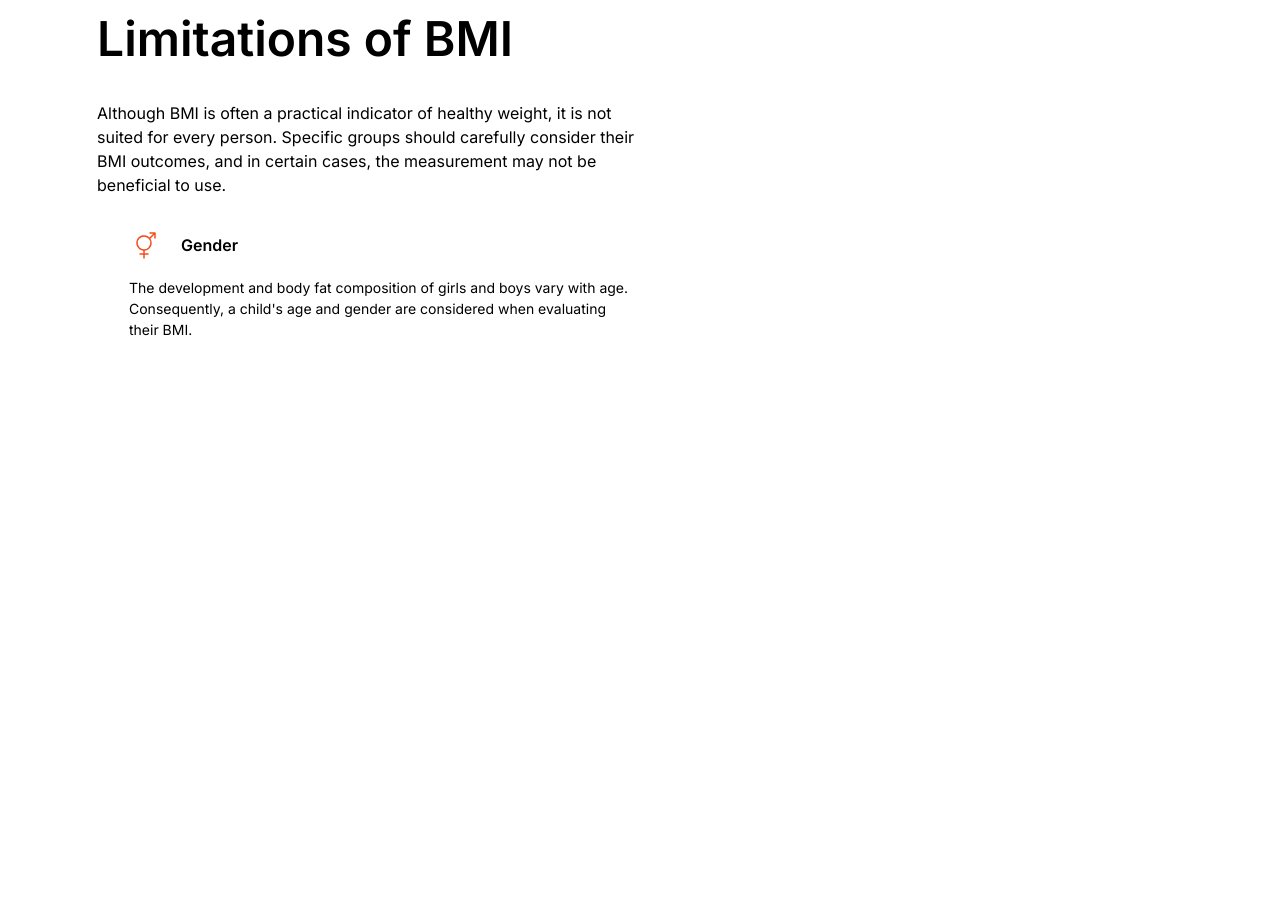
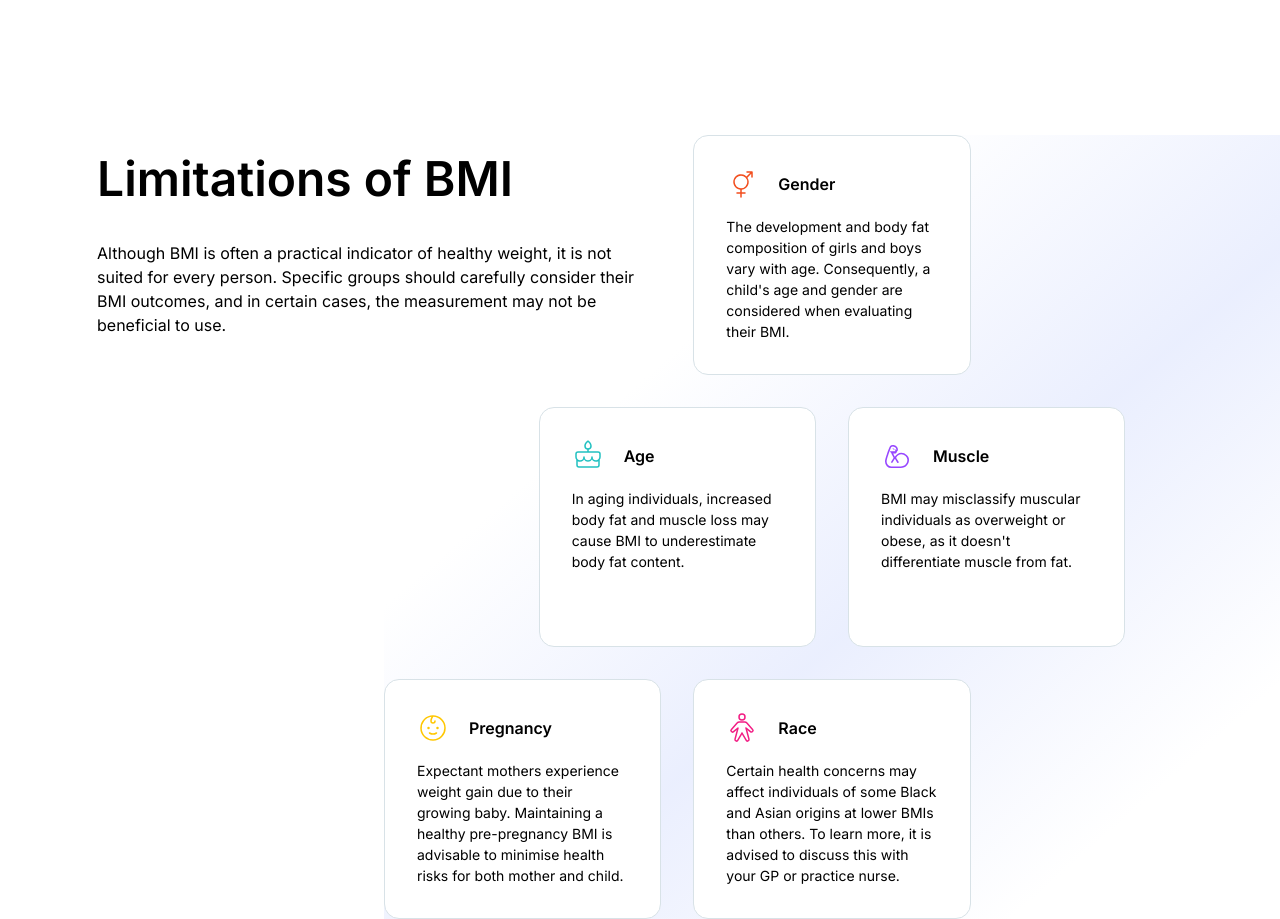
Before and after one commit to Adeben33/BMI-Index-Calculator, a React (Vite) app: page / in a window 1280 px wide. Shown: the part 1940-2859 px from the top of the page. Before the commit the page ends 2312 px from the top, so only its background shows below. Built offline with nearby package versions, Linux system fonts and the light colour scheme.

Commit message:
static html done

```diff
--- a/component/benefits.css
+++ b/component/benefits.css
@@ -1,6 +1,8 @@
 .benefits {
-  margin-left: 97px;
-  margin-bottom: 79px;
+  width: 100%;
+  padding: 70px;
+  border-radius: 15px;
+  background: linear-gradient(to right bottom, #fff, rgba(52, 95, 246, 0.1));
   display: flex;
 }
 
--- a/component/limitation.css
+++ b/component/limitation.css
@@ -1,7 +1,14 @@
+.limitation-container {
+  position: relative;
+}
+
 .limations {
   margin-top: 178px;
   max-width: 564px;
+  height: 0%;
   margin-left: 97px;
+  z-index: 2;
+
   /* margin-top: 510px; */
 }
 
@@ -27,8 +34,27 @@
   height: 32px;
   width: 32px;
 }
+
+.grid {
+  position: absolute;
+  top: -10%;
+  left: 30%;
+  z-index: -1;
+}
 .Grid-content {
-  padding: 32px;
+  /* padding: 32px; */
+
+  display: grid;
+  grid-template-columns: repeat(6, 0.5fr);
+  grid-template-rows: repeat(3, 1fr);
+  gap: 32px;
+  background: linear-gradient(
+    to bottom right,
+    #fff 30%,
+    rgba(52, 95, 246, 0.1),
+    #fff 85%
+  );
+  z-index: -1;
 }
 .Grid-content .heading {
   padding: 0;
@@ -50,9 +76,45 @@
   font-weight: 600;
 }
 
+.padding-32 {
+  /* margin-right: 130px; */
+  padding: 32px;
+  border: 1px solid #d8e2e7;
+  border-radius: 15px;
+  background: #fff;
+}
+
+.width-365 {
+  width: 182.5px;
+}
 .Grid-content .content {
   margin: 0;
   padding: 0;
   font-size: 14px;
   line-height: 1.5;
 }
+
+.item-1 {
+  grid-row: 1/2;
+  grid-column: 3/5;
+}
+
+.item-2 {
+  grid-row: 2/3;
+  grid-column: 2/4;
+}
+
+.item-3 {
+  grid-row: 2/3;
+  grid-column: 4/6;
+}
+
+.item-4 {
+  grid-row: 3/4;
+  grid-column: 1/3;
+}
+
+.item-5 {
+  grid-row: 3/4;
+  grid-column: 3/5;
+}
--- a/component/limitation.jsx
+++ b/component/limitation.jsx
@@ -2,17 +2,21 @@ import "./limitation.css";
 
 function Limitation() {
   return (
+    <div className="limitation-container">
       <div className="limations">
         <div className="content">
           <p className="heading">Limitations of BMI</p>
           <p className="text">
             Although BMI is often a practical indicator of healthy weight, it is
-          not suited for every person. Specific groups should carefully consider
-          their BMI outcomes, and in certain cases, the measurement may not be
-          beneficial to use.
+            not suited for every person. Specific groups should carefully
+            consider their BMI outcomes, and in certain cases, the measurement
+            may not be beneficial to use.
           </p>
         </div>
+      </div>
+      <div className="grid">
         <div className="Grid-content">
+          <div className="item-1 padding-32">
             <div className="heading">
               <svg
                 xmlns="http://www.w3.org/2000/svg"
@@ -29,10 +33,98 @@ function Limitation() {
               <p>Gender</p>
             </div>
             <p className="content">
-          The development and body fat composition of girls and boys vary with
-          age. Consequently, a child's age and gender are considered when
-          evaluating their BMI.
+              The development and body fat composition of girls and boys vary
+              with age. Consequently, a child's age and gender are considered
+              when evaluating their BMI.
             </p>
+          </div>
+          <div className="item-2 padding-32">
+            <div className="heading">
+              <svg
+                xmlns="http://www.w3.org/2000/svg"
+                width="32"
+                height="32"
+                fill="none"
+                viewBox="0 0 32 32"
+              >
+                <path
+                  fill="#22C1C1"
+                  d="M28.75 14A2.75 2.75 0 0 0 26 11.25h-9.25V9.675a3.756 3.756 0 0 0 3-3.675c0-3.362-3.198-5.534-3.334-5.625a.75.75 0 0 0-.832 0C15.448.466 12.25 2.638 12.25 6a3.756 3.756 0 0 0 3 3.675v1.575H6A2.75 2.75 0 0 0 3.25 14v2.916c0 1.066.352 2.1 1 2.947V25A2.75 2.75 0 0 0 7 27.75h18A2.75 2.75 0 0 0 27.75 25v-5.137a4.85 4.85 0 0 0 1-2.947V14Zm-15-8c0-1.925 1.5-3.426 2.25-4.055.75.625 2.25 2.125 2.25 4.055a2.25 2.25 0 0 1-4.5 0Zm-9 8A1.25 1.25 0 0 1 6 12.75h20A1.25 1.25 0 0 1 27.25 14v2.916c0 1.79-1.416 3.285-3.157 3.333A3.25 3.25 0 0 1 20.75 17a.75.75 0 1 0-1.5 0 3.25 3.25 0 1 1-6.5 0 .75.75 0 1 0-1.5 0 3.251 3.251 0 0 1-3.343 3.25c-1.74-.049-3.157-1.544-3.157-3.334V14ZM25 26.25H7A1.25 1.25 0 0 1 5.75 25v-3.836a4.6 4.6 0 0 0 2.117.586 4.726 4.726 0 0 0 3.446-1.345c.26-.254.49-.537.687-.843a4.75 4.75 0 0 0 8 0c.198.306.43.589.69.843A4.716 4.716 0 0 0 24 21.75h.134a4.6 4.6 0 0 0 2.116-.586V25A1.25 1.25 0 0 1 25 26.25Z"
+                />
+              </svg>
+              <p>Age</p>
+            </div>
+            <p className="content">
+              In aging individuals, increased body fat and muscle loss may cause
+              BMI to underestimate body fat content.
+            </p>
+          </div>
+          <div className="item-3 padding-32">
+            <div className="heading">
+              <svg
+                xmlns="http://www.w3.org/2000/svg"
+                width="32"
+                height="32"
+                fill="none"
+                viewBox="0 0 32 32"
+              >
+                <path
+                  fill="#9747FF"
+                  d="M10.44 28h9.154C25.368 28 28 23.732 28 19.77a6.877 6.877 0 0 0-.68-2.677 6.836 6.836 0 0 0-1.678-2.188 7.96 7.96 0 0 0-5.336-2.216 7.924 7.924 0 0 0-3.752 1.188 7.99 7.99 0 0 0-2.73 2.852 932.84 932.84 0 0 1-1.615-3.254h1.697c.503-.031.98-.232 1.355-.57.376-.338.628-.793.715-1.292a2.707 2.707 0 0 0 .963-2.174c0-2.955-3.284-4.438-5.11-4.438-2.493-.059-3.216 1.763-3.863 3.393l-.028.073C7.534 9.509 4 18.748 4 21.554a6.558 6.558 0 0 0 1.844 4.588 6.25 6.25 0 0 0 4.596 1.856V28ZM9.43 9.06c.7-1.763 1.089-2.444 2.33-2.444h.055c1.195 0 3.52.996 3.52 2.824.021.184-.007.37-.082.539a1.5 1.5 0 0 0-.366-.35.76.76 0 0 0-.41-.139h-.426c-.415-.527-1.691-1.462-2.684-1.286l1.04 1.33h1.485l.215.516c.266.637.174.955.088 1.093a.447.447 0 0 1-.334.21H8.826l.495.65c.217.284.506.506.789.675.002.121.03.24.084.35l.222.447v.002c.47.948 1.56 3.144 2.145 4.316-.02.029-.04.059-.058.089l-2.32 3.793a.812.812 0 0 0 .264 1.11.797.797 0 0 0 1.103-.265l2.084-3.41a.999.999 0 0 0 .218.027c.082-.003.162-.016.24-.038l2.152 3.569a.803.803 0 0 0 1.101.271.806.806 0 0 0 .27-1.108l-2.376-3.94a1.659 1.659 0 0 0-.113-.163 6.328 6.328 0 0 1 2.142-2.399 6.272 6.272 0 0 1 3.037-1.027 6.353 6.353 0 0 1 4.249 1.784 5.31 5.31 0 0 1 1.843 3.684c-.001 3.293-2.105 6.616-6.803 6.616H10.44a4.692 4.692 0 0 1-3.454-1.372 4.917 4.917 0 0 1-1.381-3.445c0-2.13 2.764-9.758 3.826-12.509Z"
+                />
+              </svg>
+              <p>Muscle</p>
+            </div>
+            <p className="content">
+              BMI may misclassify muscular individuals as overweight or obese,
+              as it doesn't differentiate muscle from fat.
+            </p>
+          </div>
+          <div className="item-4 padding-32">
+            <div className="heading">
+              <svg
+                xmlns="http://www.w3.org/2000/svg"
+                width="32"
+                height="32"
+                fill="none"
+                viewBox="0 0 32 32"
+              >
+                <path
+                  fill="#FFC700"
+                  d="M11.5 17.25a1.25 1.25 0 1 1 0-2.5 1.25 1.25 0 0 1 0 2.5Zm9-2.5a1.25 1.25 0 1 0 0 2.5 1.25 1.25 0 0 0 0-2.5Zm-1.4 5.615a5.875 5.875 0 0 1-6.2 0 .75.75 0 0 0-.8 1.27 7.375 7.375 0 0 0 7.8 0 .751.751 0 0 0-.8-1.27ZM28.75 16A12.75 12.75 0 1 1 16 3.25 12.765 12.765 0 0 1 28.75 16Zm-1.5 0A11.263 11.263 0 0 0 16.366 4.756C14.787 6.904 14.75 8.981 14.75 9a1.25 1.25 0 0 0 2.5 0 .75.75 0 1 1 1.5 0 2.75 2.75 0 1 1-5.5 0c0-.094.019-1.978 1.268-4.152A11.25 11.25 0 1 0 27.25 16Z"
+                />
+              </svg>
+              <p>Pregnancy</p>
+            </div>
+            <p className="content">
+              Expectant mothers experience weight gain due to their growing
+              baby. Maintaining a healthy pre-pregnancy BMI is advisable to
+              minimise health risks for both mother and child.
+            </p>
+          </div>
+          <div className="item-5 padding-32 ">
+            <div className="heading">
+              <svg
+                xmlns="http://www.w3.org/2000/svg"
+                width="32"
+                height="32"
+                fill="none"
+                viewBox="0 0 32 32"
+              >
+                <path
+                  fill="#F21E84"
+                  d="M16 8.75a3.75 3.75 0 1 0 0-7.5 3.75 3.75 0 0 0 0 7.5Zm0-6a2.25 2.25 0 1 1 0 4.5 2.25 2.25 0 0 1 0-4.5Zm11.11 14.177-5.651-6.407a3.75 3.75 0 0 0-2.813-1.27h-5.292a3.75 3.75 0 0 0-2.813 1.269L4.89 16.927a2.25 2.25 0 0 0 3.168 3.198l2.638-2.116-2.266 8.606a2.25 2.25 0 0 0 4.094 1.868L16 22.5l3.476 5.989a2.25 2.25 0 0 0 4.094-1.868l-2.266-8.608 2.639 2.112a2.25 2.25 0 0 0 3.167-3.195v-.003Zm-1.079 2.103a.75.75 0 0 1-1.061 0 .523.523 0 0 0-.061-.055l-4.439-3.56a.75.75 0 0 0-1.195.775l2.859 10.866a.966.966 0 0 0 .046.125.75.75 0 1 1-1.36.634.542.542 0 0 0-.031-.06l-4.14-7.13a.75.75 0 0 0-1.298 0l-4.14 7.131a.534.534 0 0 0-.031.06.75.75 0 0 1-1.36-.633.954.954 0 0 0 .046-.125l2.859-10.867a.75.75 0 0 0-.316-.816.759.759 0 0 0-.409-.125.75.75 0 0 0-.47.165l-4.439 3.56a.523.523 0 0 0-.061.055.75.75 0 0 1-1.061-1.061L6 17.935l5.665-6.424a2.25 2.25 0 0 1 1.688-.761h5.292a2.25 2.25 0 0 1 1.688.761L26 17.935l.032.034a.748.748 0 0 1 0 1.061Z"
+                />
+              </svg>
+              <p>Race</p>
+            </div>
+            <p className="content">
+              Certain health concerns may affect individuals of some Black and
+              Asian origins at lower BMIs than others. To learn more, it is
+              advised to discuss this with your GP or practice nurse.
+            </p>
+          </div>
+        </div>
       </div>
     </div>
   );
```
Lines whose indentation alone changed are shown as unchanged.
